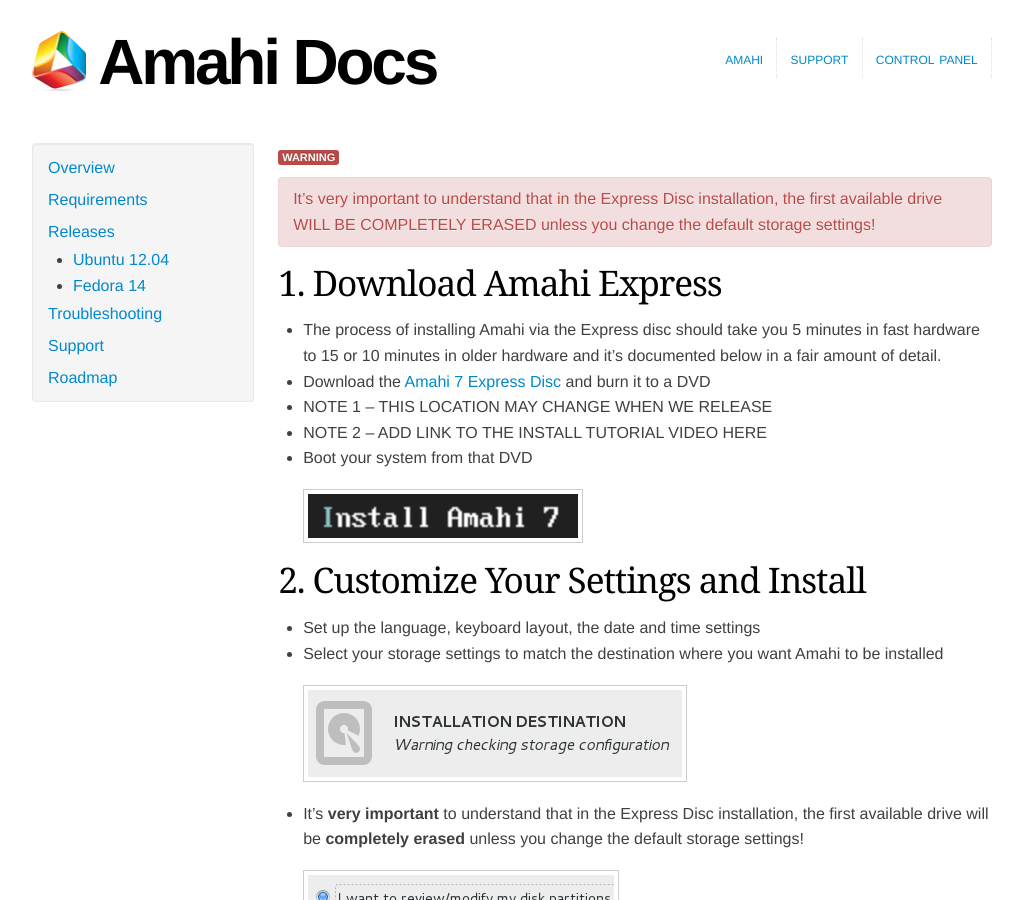
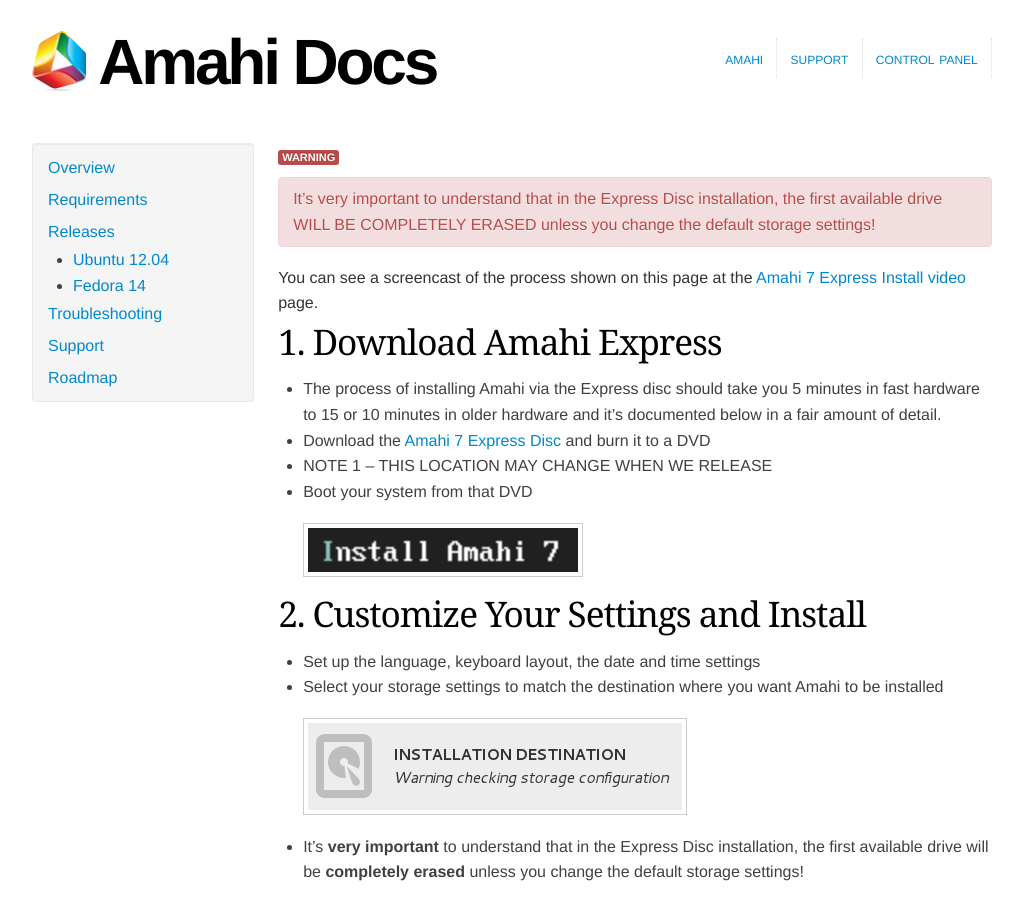
Before and after one commit to amahi/docs, a Jekyll site: the page built from amahi-7-express.md, in a window 1280 px wide and 900 px high. Shown: the whole window, without its empty margins (128-1151 px from the left). Built offline with Jekyll 4.4.1, drawn with Linux system fonts in a browser that asks for light colours; nearby versions of some CDN libraries; some of the changed text lies outside the part shown.

Commit message:
added links to screencasts

```diff
--- a/amahi-7-express.md
+++ b/amahi-7-express.md
@@ -6,11 +6,13 @@ title: Install Amahi 7 Express Disc
 <div class="alert alert-error">
 It’s very important to understand that in the Express Disc installation, the first available drive WILL BE COMPLETELY ERASED unless you change the default storage settings!
 </div>
+
+You can see a screencast of the process shown on this page at the [Amahi 7 Express Install video](https://www.amahi.org/videos/amahi-7-express-install) page.
+
 # 1. Download Amahi Express
 * The process of installing Amahi via the Express disc should take you 5 minutes in fast hardware to 15 or 10 minutes in older hardware and it's documented below in a fair amount of detail.
 * Download the [Amahi 7 Express Disc](https://wiki.amahi.org/index.php/Express_CD) and burn it to a DVD
 * NOTE 1 -- THIS LOCATION MAY CHANGE WHEN WE RELEASE
-* NOTE 2 -- ADD LINK TO THE INSTALL TUTORIAL VIDEO HERE
 * Boot your system from that DVD
 
   <a href="static/images/amahi-7-express/00-boot.png" class="fancybox centered"><img src="static/images/amahi-7-express/00-boot-thumb.png" alt="Boot Amahi" /></a>
@@ -60,4 +62,6 @@ It’s very important to understand that in the Express Disc installation, the f
   <a href="static/images/amahi-7-express/12-shares.png" class="fancybox centered"></a>
 
 
-NOTE -- add pointer to other video tutorials
+
+
+You can find other video screencasts at the [Amahi Videos](https://www.amahi.org/videos) page.
```
